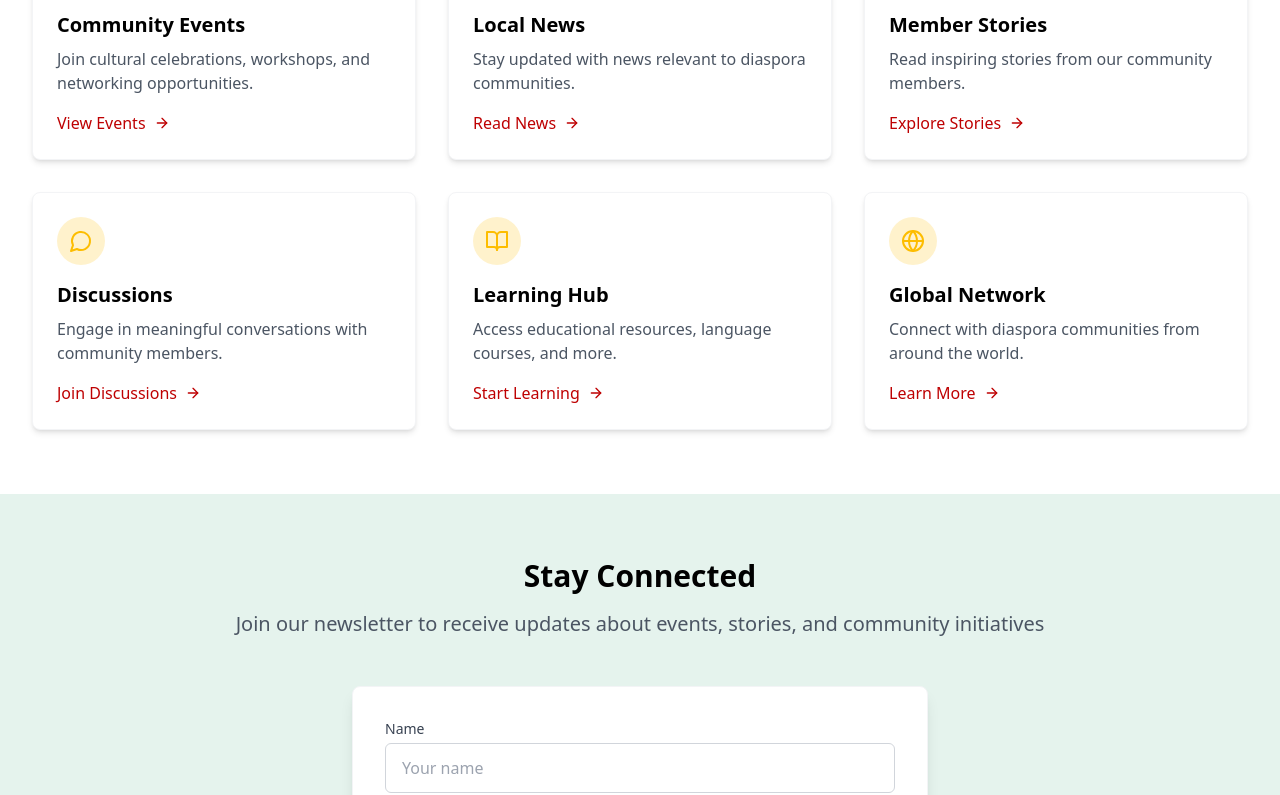
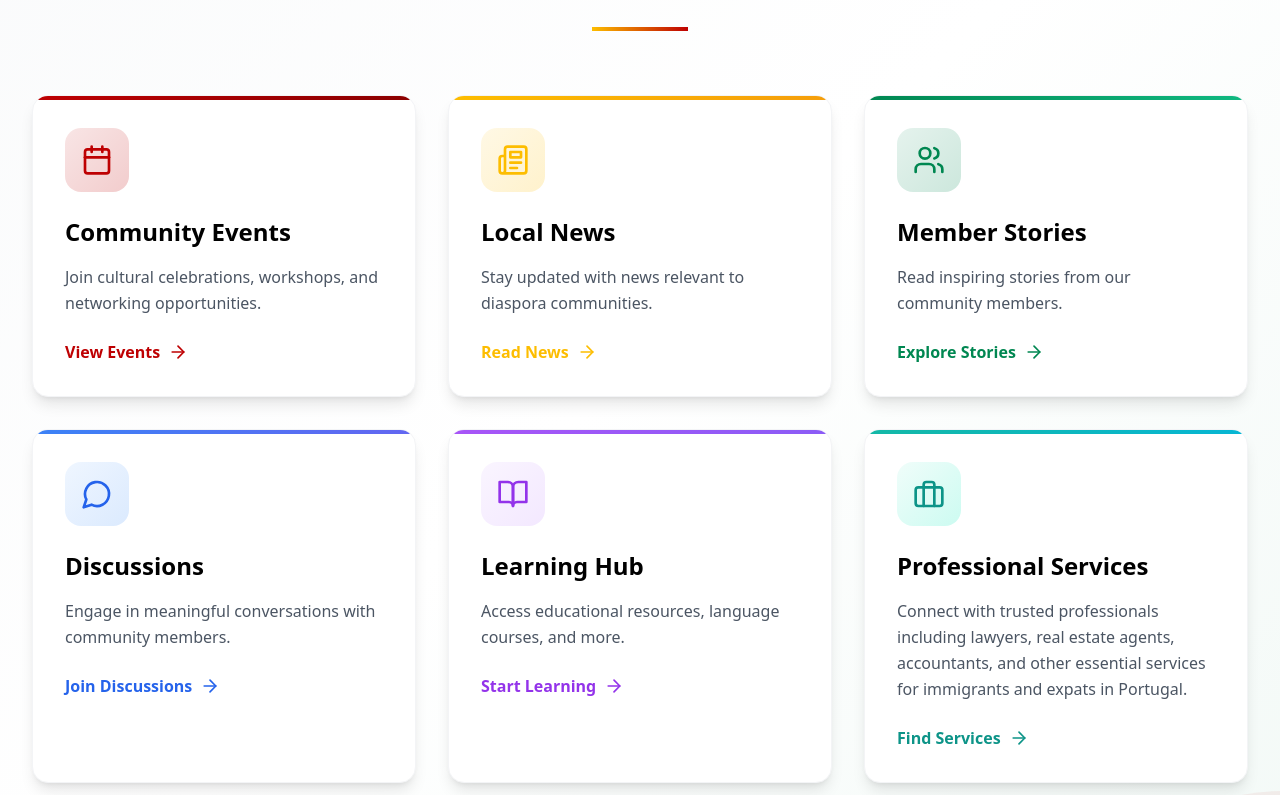
Before and after one commit to The-Gambian/Intercambio, a React (Vite) app: page / in a window 1280 px wide. Shown: the part 886-1681 px from the top of the page. Built offline with nearby package versions, Linux system fonts and the light colour scheme.

Commit message:
update home

```diff
--- a/src/pages/Home.tsx
+++ b/src/pages/Home.tsx
@@ -1,6 +1,6 @@
 import React from 'react';
 import { Link } from 'react-router-dom';
-import { Calendar, Newspaper, Users, MessageCircle, BookOpen, ArrowRight, Globe, Mail, Heart, Quote } from 'lucide-react';
+import { Calendar, Newspaper, Users, MessageCircle, BookOpen, ArrowRight, Briefcase, Mail, Heart, Quote } from 'lucide-react';
 import { useLanguage } from '../contexts/LanguageContext';
 import EmailSubscription from '../components/EmailSubscription';
 
@@ -35,79 +35,194 @@ function Home() {
         </div>
       </section>
 
-      {/* Features Section - Moved up to show value early */}
-      <section className="py-16 bg-white">
-        <div className="max-w-7xl mx-auto px-4 sm:px-6 lg:px-8">
-          <div className="text-center mb-12">
-            <h2 className="text-3xl font-bold text-pan-black">{t('home.features.title')}</h2>
-            <p className="mt-4 text-xl text-gray-600">{t('home.features.subtitle')}</p>
+      {/* Enhanced Features Section - What We Offer */}
+      <section className="py-20 bg-gradient-to-br from-gray-50 via-white to-pan-green/5 relative overflow-hidden">
+        {/* Background Pattern */}
+        <div className="absolute inset-0 opacity-5">
+          <div className="absolute top-0 left-0 w-96 h-96 bg-pan-gold rounded-full -translate-x-48 -translate-y-48"></div>
+          <div className="absolute bottom-0 right-0 w-96 h-96 bg-pan-red rounded-full translate-x-48 translate-y-48"></div>
+        </div>
+
+        <div className="max-w-7xl mx-auto px-4 sm:px-6 lg:px-8 relative">
+          {/* Section Header */}
+          <div className="text-center mb-16">
+            <div className="inline-flex items-center justify-center w-16 h-16 bg-gradient-to-r from-pan-red to-earth-red rounded-full mb-6">
+              <Heart className="h-8 w-8 text-white" />
+            </div>
+            <h2 className="text-4xl md:text-5xl font-bold text-pan-black mb-6">
+              {t('home.features.title')}
+            </h2>
+            <p className="text-xl text-gray-600 max-w-3xl mx-auto leading-relaxed">
+              {t('home.features.subtitle')}
+            </p>
+            <div className="w-24 h-1 bg-gradient-to-r from-pan-gold to-pan-red mx-auto mt-6"></div>
           </div>
 
+          {/* Features Grid */}
           <div className="grid grid-cols-1 md:grid-cols-2 lg:grid-cols-3 gap-8">
-            {/* Feature cards with Pan-African colors */}
-            <div className="bg-white p-6 rounded-lg shadow-md hover:shadow-lg transition border border-gray-100">
-              <div className="bg-pan-gold/20 p-3 rounded-full w-12 h-12 flex items-center justify-center mb-4">
-                <Calendar className="h-6 w-6 text-pan-gold" />
+            {/* Feature Card 1 - Events */}
+            <Link
+              to="/events"
+              className="group relative bg-white rounded-2xl shadow-lg hover:shadow-2xl transition-all duration-300 transform hover:-translate-y-2 border border-gray-100 overflow-hidden cursor-pointer"
+            >
+              <div className="absolute top-0 left-0 w-full h-1 bg-gradient-to-r from-pan-red to-earth-red"></div>
+              <div className="p-8">
+                <div className="relative mb-6">
+                  <div className="w-16 h-16 bg-gradient-to-br from-pan-red/10 to-pan-red/20 rounded-2xl flex items-center justify-center group-hover:scale-110 transition-transform duration-300">
+                    <Calendar className="h-8 w-8 text-pan-red" />
+                  </div>
+                  <div className="absolute -top-2 -right-2 w-6 h-6 bg-pan-gold rounded-full opacity-0 group-hover:opacity-100 transition-opacity duration-300"></div>
+                </div>
+                <h3 className="text-2xl font-bold mb-4 text-pan-black group-hover:text-pan-red transition-colors">
+                  {t('home.features.events.title')}
+                </h3>
+                <p className="text-gray-600 mb-6 leading-relaxed">
+                  {t('home.features.events.description')}
+                </p>
+                <div className="inline-flex items-center text-pan-red font-semibold hover:text-earth-red transition-colors group-hover:translate-x-1 transform duration-300">
+                  {t('home.features.events.link')}
+                  <ArrowRight className="ml-2 h-5 w-5 group-hover:translate-x-1 transition-transform" />
+                </div>
               </div>
-              <h3 className="text-xl font-semibold mb-2">{t('home.features.events.title')}</h3>
-              <p className="text-gray-600 mb-4">{t('home.features.events.description')}</p>
-              <Link to="/events" className="text-pan-red font-medium flex items-center hover:text-pan-red/80">
-                {t('home.features.events.link')} <ArrowRight className="ml-2 h-4 w-4" />
-              </Link>
-            </div>
+            </Link>
 
-            <div className="bg-white p-6 rounded-lg shadow-md hover:shadow-lg transition border border-gray-100">
-              <div className="bg-pan-gold/20 p-3 rounded-full w-12 h-12 flex items-center justify-center mb-4">
-                <Newspaper className="h-6 w-6 text-pan-gold" />
+            {/* Feature Card 2 - News */}
+            <Link
+              to="/news"
+              className="group relative bg-white rounded-2xl shadow-lg hover:shadow-2xl transition-all duration-300 transform hover:-translate-y-2 border border-gray-100 overflow-hidden cursor-pointer"
+            >
+              <div className="absolute top-0 left-0 w-full h-1 bg-gradient-to-r from-pan-gold to-amber-500"></div>
+              <div className="p-8">
+                <div className="relative mb-6">
+                  <div className="w-16 h-16 bg-gradient-to-br from-pan-gold/10 to-pan-gold/20 rounded-2xl flex items-center justify-center group-hover:scale-110 transition-transform duration-300">
+                    <Newspaper className="h-8 w-8 text-pan-gold" />
+                  </div>
+                  <div className="absolute -top-2 -right-2 w-6 h-6 bg-pan-red rounded-full opacity-0 group-hover:opacity-100 transition-opacity duration-300"></div>
+                </div>
+                <h3 className="text-2xl font-bold mb-4 text-pan-black group-hover:text-pan-gold transition-colors">
+                  {t('home.features.news.title')}
+                </h3>
+                <p className="text-gray-600 mb-6 leading-relaxed">
+                  {t('home.features.news.description')}
+                </p>
+                <div className="inline-flex items-center text-pan-gold font-semibold hover:text-amber-600 transition-colors group-hover:translate-x-1 transform duration-300">
+                  {t('home.features.news.link')}
+                  <ArrowRight className="ml-2 h-5 w-5 group-hover:translate-x-1 transition-transform" />
+                </div>
               </div>
-              <h3 className="text-xl font-semibold mb-2">{t('home.features.news.title')}</h3>
-              <p className="text-gray-600 mb-4">{t('home.features.news.description')}</p>
-              <Link to="/news" className="text-pan-red font-medium flex items-center hover:text-pan-red/80">
-                {t('home.features.news.link')} <ArrowRight className="ml-2 h-4 w-4" />
-              </Link>
-            </div>
+            </Link>
 
-            <div className="bg-white p-6 rounded-lg shadow-md hover:shadow-lg transition border border-gray-100">
-              <div className="bg-pan-gold/20 p-3 rounded-full w-12 h-12 flex items-center justify-center mb-4">
-                <Users className="h-6 w-6 text-pan-gold" />
+            {/* Feature Card 3 - Stories */}
+            <Link
+              to="/stories"
+              className="group relative bg-white rounded-2xl shadow-lg hover:shadow-2xl transition-all duration-300 transform hover:-translate-y-2 border border-gray-100 overflow-hidden cursor-pointer"
+            >
+              <div className="absolute top-0 left-0 w-full h-1 bg-gradient-to-r from-pan-green to-emerald-500"></div>
+              <div className="p-8">
+                <div className="relative mb-6">
+                  <div className="w-16 h-16 bg-gradient-to-br from-pan-green/10 to-pan-green/20 rounded-2xl flex items-center justify-center group-hover:scale-110 transition-transform duration-300">
+                    <Users className="h-8 w-8 text-pan-green" />
+                  </div>
+                  <div className="absolute -top-2 -right-2 w-6 h-6 bg-pan-gold rounded-full opacity-0 group-hover:opacity-100 transition-opacity duration-300"></div>
+                </div>
+                <h3 className="text-2xl font-bold mb-4 text-pan-black group-hover:text-pan-green transition-colors">
+                  {t('home.features.stories.title')}
+                </h3>
+                <p className="text-gray-600 mb-6 leading-relaxed">
+                  {t('home.features.stories.description')}
+                </p>
+                <div className="inline-flex items-center text-pan-green font-semibold hover:text-emerald-600 transition-colors group-hover:translate-x-1 transform duration-300">
+                  {t('home.features.stories.link')}
+                  <ArrowRight className="ml-2 h-5 w-5 group-hover:translate-x-1 transition-transform" />
+                </div>
               </div>
-              <h3 className="text-xl font-semibold mb-2">{t('home.features.stories.title')}</h3>
-              <p className="text-gray-600 mb-4">{t('home.features.stories.description')}</p>
-              <Link to="/stories" className="text-pan-red font-medium flex items-center hover:text-pan-red/80">
-                {t('home.features.stories.link')} <ArrowRight className="ml-2 h-4 w-4" />
-              </Link>
-            </div>
+            </Link>
 
-            <div className="bg-white p-6 rounded-lg shadow-md hover:shadow-lg transition border border-gray-100">
-              <div className="bg-pan-gold/20 p-3 rounded-full w-12 h-12 flex items-center justify-center mb-4">
-                <MessageCircle className="h-6 w-6 text-pan-gold" />
+            {/* Feature Card 4 - Discussions */}
+            <Link
+              to="/discussions"
+              className="group relative bg-white rounded-2xl shadow-lg hover:shadow-2xl transition-all duration-300 transform hover:-translate-y-2 border border-gray-100 overflow-hidden cursor-pointer"
+            >
+              <div className="absolute top-0 left-0 w-full h-1 bg-gradient-to-r from-blue-500 to-indigo-500"></div>
+              <div className="p-8">
+                <div className="relative mb-6">
+                  <div className="w-16 h-16 bg-gradient-to-br from-blue-50 to-blue-100 rounded-2xl flex items-center justify-center group-hover:scale-110 transition-transform duration-300">
+                    <MessageCircle className="h-8 w-8 text-blue-600" />
+                  </div>
+                  <div className="absolute -top-2 -right-2 w-6 h-6 bg-pan-gold rounded-full opacity-0 group-hover:opacity-100 transition-opacity duration-300"></div>
+                </div>
+                <h3 className="text-2xl font-bold mb-4 text-pan-black group-hover:text-blue-600 transition-colors">
+                  {t('home.features.discussions.title')}
+                </h3>
+                <p className="text-gray-600 mb-6 leading-relaxed">
+                  {t('home.features.discussions.description')}
+                </p>
+                <div className="inline-flex items-center text-blue-600 font-semibold hover:text-blue-700 transition-colors group-hover:translate-x-1 transform duration-300">
+                  {t('home.features.discussions.link')}
+                  <ArrowRight className="ml-2 h-5 w-5 group-hover:translate-x-1 transition-transform" />
+                </div>
               </div>
-              <h3 className="text-xl font-semibold mb-2">{t('home.features.discussions.title')}</h3>
-              <p className="text-gray-600 mb-4">{t('home.features.discussions.description')}</p>
-              <Link to="/discussions" className="text-pan-red font-medium flex items-center hover:text-pan-red/80">
-                {t('home.features.discussions.link')} <ArrowRight className="ml-2 h-4 w-4" />
-              </Link>
-            </div>
+            </Link>
 
-            <div className="bg-white p-6 rounded-lg shadow-md hover:shadow-lg transition border border-gray-100">
-              <div className="bg-pan-gold/20 p-3 rounded-full w-12 h-12 flex items-center justify-center mb-4">
-                <BookOpen className="h-6 w-6 text-pan-gold" />
+            {/* Feature Card 5 - Learning */}
+            <Link
+              to="/learning-hub"
+              className="group relative bg-white rounded-2xl shadow-lg hover:shadow-2xl transition-all duration-300 transform hover:-translate-y-2 border border-gray-100 overflow-hidden cursor-pointer"
+            >
+              <div className="absolute top-0 left-0 w-full h-1 bg-gradient-to-r from-purple-500 to-violet-500"></div>
+              <div className="p-8">
+                <div className="relative mb-6">
+                  <div className="w-16 h-16 bg-gradient-to-br from-purple-50 to-purple-100 rounded-2xl flex items-center justify-center group-hover:scale-110 transition-transform duration-300">
+                    <BookOpen className="h-8 w-8 text-purple-600" />
+                  </div>
+                  <div className="absolute -top-2 -right-2 w-6 h-6 bg-pan-gold rounded-full opacity-0 group-hover:opacity-100 transition-opacity duration-300"></div>
+                </div>
+                <h3 className="text-2xl font-bold mb-4 text-pan-black group-hover:text-purple-600 transition-colors">
+                  {t('home.features.learning.title')}
+                </h3>
+                <p className="text-gray-600 mb-6 leading-relaxed">
+                  {t('home.features.learning.description')}
+                </p>
+                <div className="inline-flex items-center text-purple-600 font-semibold hover:text-purple-700 transition-colors group-hover:translate-x-1 transform duration-300">
+                  {t('home.features.learning.link')}
+                  <ArrowRight className="ml-2 h-5 w-5 group-hover:translate-x-1 transition-transform" />
+                </div>
               </div>
-              <h3 className="text-xl font-semibold mb-2">{t('home.features.learning.title')}</h3>
-              <p className="text-gray-600 mb-4">{t('home.features.learning.description')}</p>
-              <Link to="/learning-hub" className="text-pan-red font-medium flex items-center hover:text-pan-red/80">
-                {t('home.features.learning.link')} <ArrowRight className="ml-2 h-4 w-4" />
-              </Link>
-            </div>
+            </Link>
 
-            <div className="bg-white p-6 rounded-lg shadow-md hover:shadow-lg transition border border-gray-100">
-              <div className="bg-pan-gold/20 p-3 rounded-full w-12 h-12 flex items-center justify-center mb-4">
-                <Globe className="h-6 w-6 text-pan-gold" />
+            {/* Feature Card 6 - Professional Services */}
+            <Link
+              to="/contact"
+              className="group relative bg-white rounded-2xl shadow-lg hover:shadow-2xl transition-all duration-300 transform hover:-translate-y-2 border border-gray-100 overflow-hidden cursor-pointer"
+            >
+              <div className="absolute top-0 left-0 w-full h-1 bg-gradient-to-r from-teal-500 to-cyan-500"></div>
+              <div className="p-8">
+                <div className="relative mb-6">
+                  <div className="w-16 h-16 bg-gradient-to-br from-teal-50 to-teal-100 rounded-2xl flex items-center justify-center group-hover:scale-110 transition-transform duration-300">
+                    <Briefcase className="h-8 w-8 text-teal-600" />
+                  </div>
+                  <div className="absolute -top-2 -right-2 w-6 h-6 bg-pan-gold rounded-full opacity-0 group-hover:opacity-100 transition-opacity duration-300"></div>
+                </div>
+                <h3 className="text-2xl font-bold mb-4 text-pan-black group-hover:text-teal-600 transition-colors">
+                  Professional Services
+                </h3>
+                <p className="text-gray-600 mb-6 leading-relaxed">
+                  Connect with trusted professionals including lawyers, real estate agents, accountants, and other essential services for immigrants and expats in Portugal.
+                </p>
+                <div className="inline-flex items-center text-teal-600 font-semibold hover:text-teal-700 transition-colors group-hover:translate-x-1 transform duration-300">
+                  Find Services
+                  <ArrowRight className="ml-2 h-5 w-5 group-hover:translate-x-1 transition-transform" />
+                </div>
               </div>
-              <h3 className="text-xl font-semibold mb-2">{t('home.features.network.title')}</h3>
-              <p className="text-gray-600 mb-4">{t('home.features.network.description')}</p>
-              <Link to="/about" className="text-pan-red font-medium flex items-center hover:text-pan-red/80">
-                {t('home.features.network.link')} <ArrowRight className="ml-2 h-4 w-4" />
+            </Link>
+          </div>
+
+          {/* Call to Action */}
+          <div className="text-center mt-16">
+            <div className="inline-flex items-center justify-center space-x-2 bg-gradient-to-r from-pan-red to-earth-red text-white px-8 py-4 rounded-full font-semibold hover:shadow-lg transition-all duration-300 transform hover:scale-105">
+              <Heart className="h-5 w-5" />
+              <Link to="/about" className="text-white">
+                Join Our Community Today
               </Link>
             </div>
           </div>
@@ -339,7 +454,7 @@ function Home() {
             </div>
             <div className="bg-white p-6 rounded-lg text-center shadow-md border border-gray-100">
               <div className="bg-pan-gold/20 w-16 h-16 rounded-full flex items-center justify-center mx-auto mb-4">
-                <Globe className="h-8 w-8 text-pan-gold" />
+                <Briefcase className="h-8 w-8 text-pan-gold" />
               </div>
               <h3 className="text-xl font-bold mb-2">{t('home.contribute.partner.title')}</h3>
               <p className="text-gray-600 mb-4">{t('home.contribute.partner.description')}</p>
```
